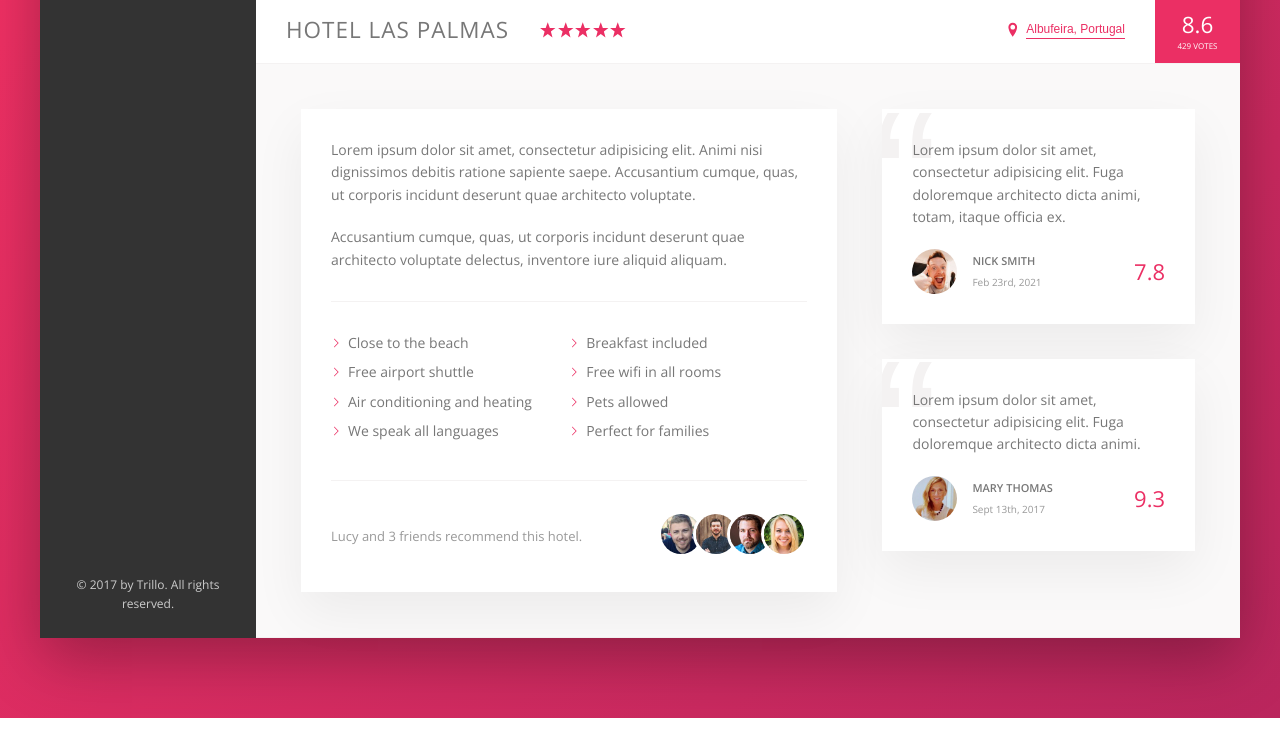
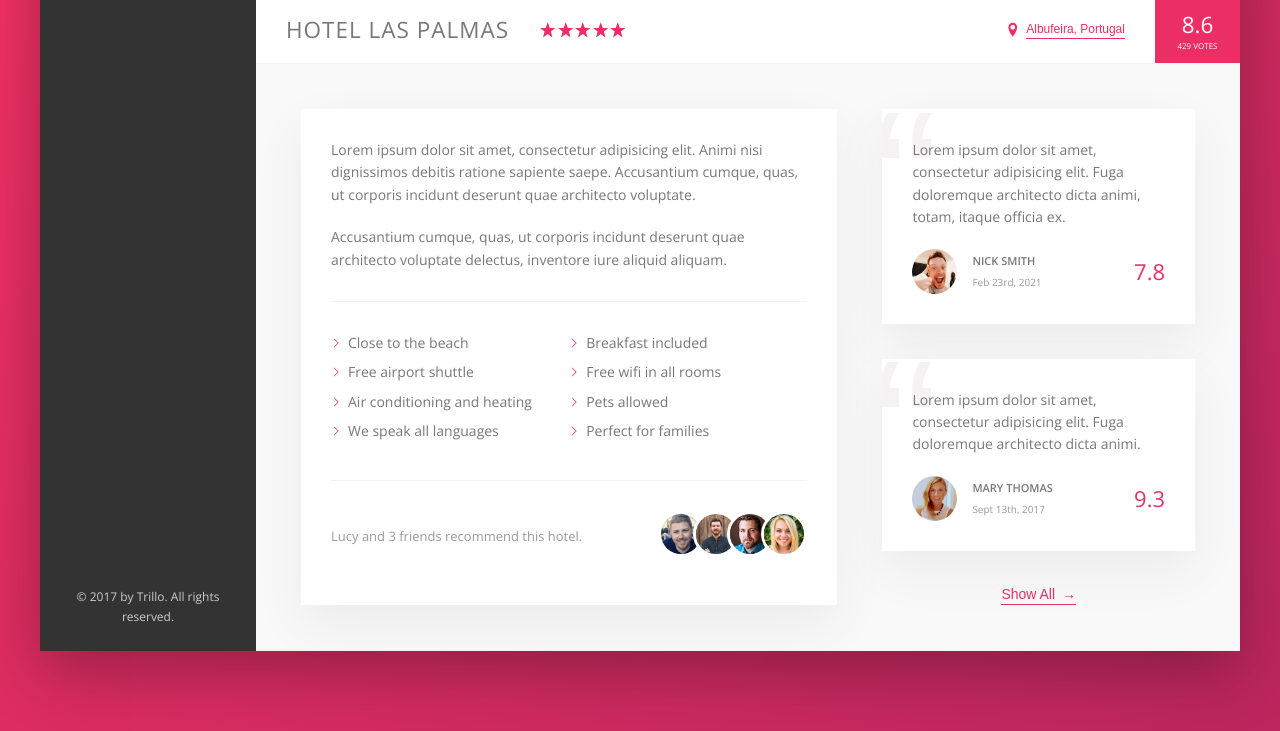
Before and after one commit to yoichimichael/trillo_clone, a website: page index.html in a window 1280 px wide. Shown: the part 538-1269 px from the top of the page. Drawn offline with nearby package versions, Linux system fonts and the light colour scheme.

Commit message:
style and animate show all button

```diff
--- a/index.html
+++ b/index.html
@@ -192,6 +192,9 @@
                     <div class="review__rating">9.3</div>
                   </figcaption>
                 </figure>
+                <button class="btn-inline">
+                  Show All <span>&rarr;</span>
+                </button>
               </div>
             </div>
 
--- a/sass/_components.scss
+++ b/sass/_components.scss
@@ -327,16 +327,25 @@
   cursor: pointer;
   transition: all .2s;
 
+  & span {
+    margin-left: 3px;
+    transition: margin-left .2s;
+  }
+
   &:hover {
     color: var(--color-grey-dark-1);
     // I moved these to effect hover, not focus
-    outline: none;
-    animation: pulsate 1s infinite;
+    // outline: none;
+    // animation: pulsate 1s infinite;
+
+    span {
+      margin-left: 8px;
+    }
   }
 
   &:focus {
-    // outline: none;
-    // animation: pulsate 1s infinite;
+    outline: none;
+    animation: pulsate 1s infinite;
   }
 }
 
--- a/sass/_layout.scss
+++ b/sass/_layout.scss
@@ -63,4 +63,8 @@
 .user-reviews {
   // grow to fit the available space
   flex: 1;
+
+  display: flex;
+  flex-direction: column;
+  align-items: center;
 }
```
Also changed, not shown: css/style.css.
